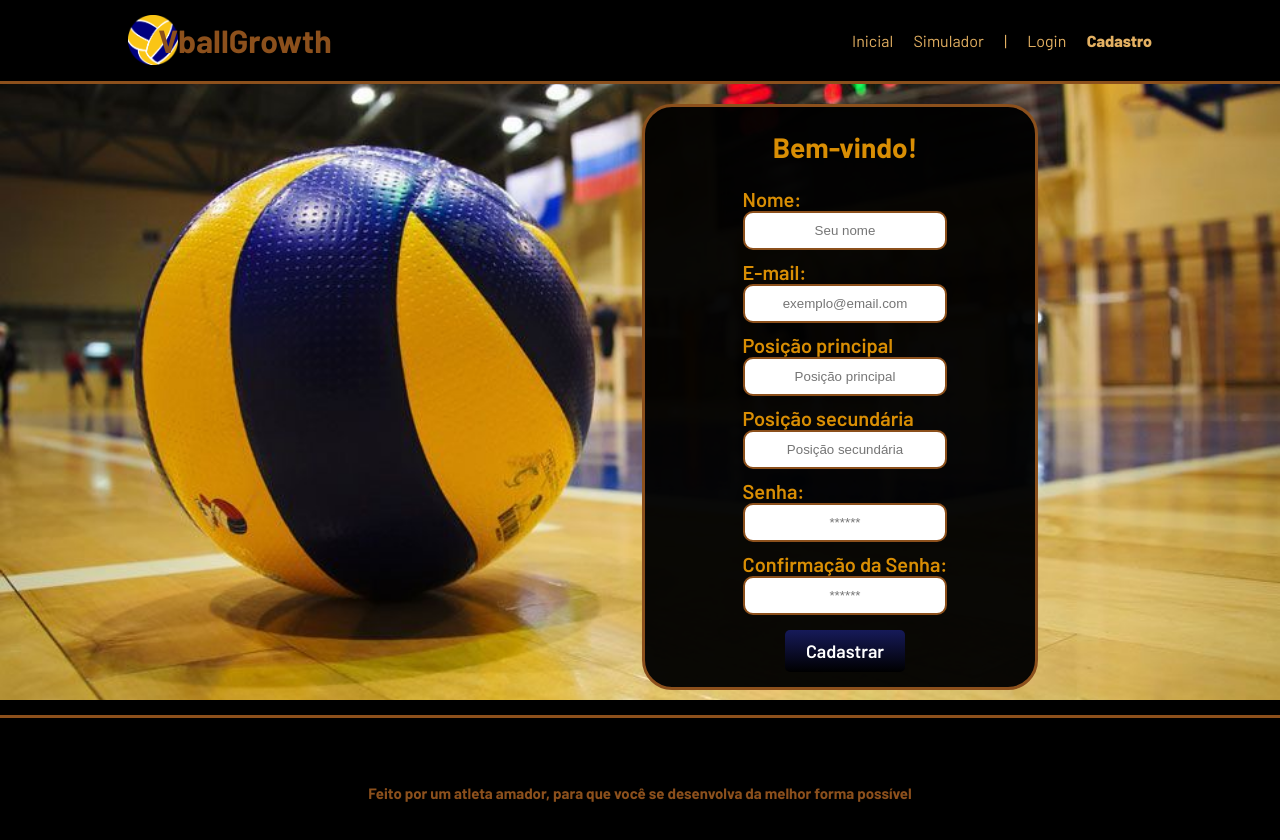
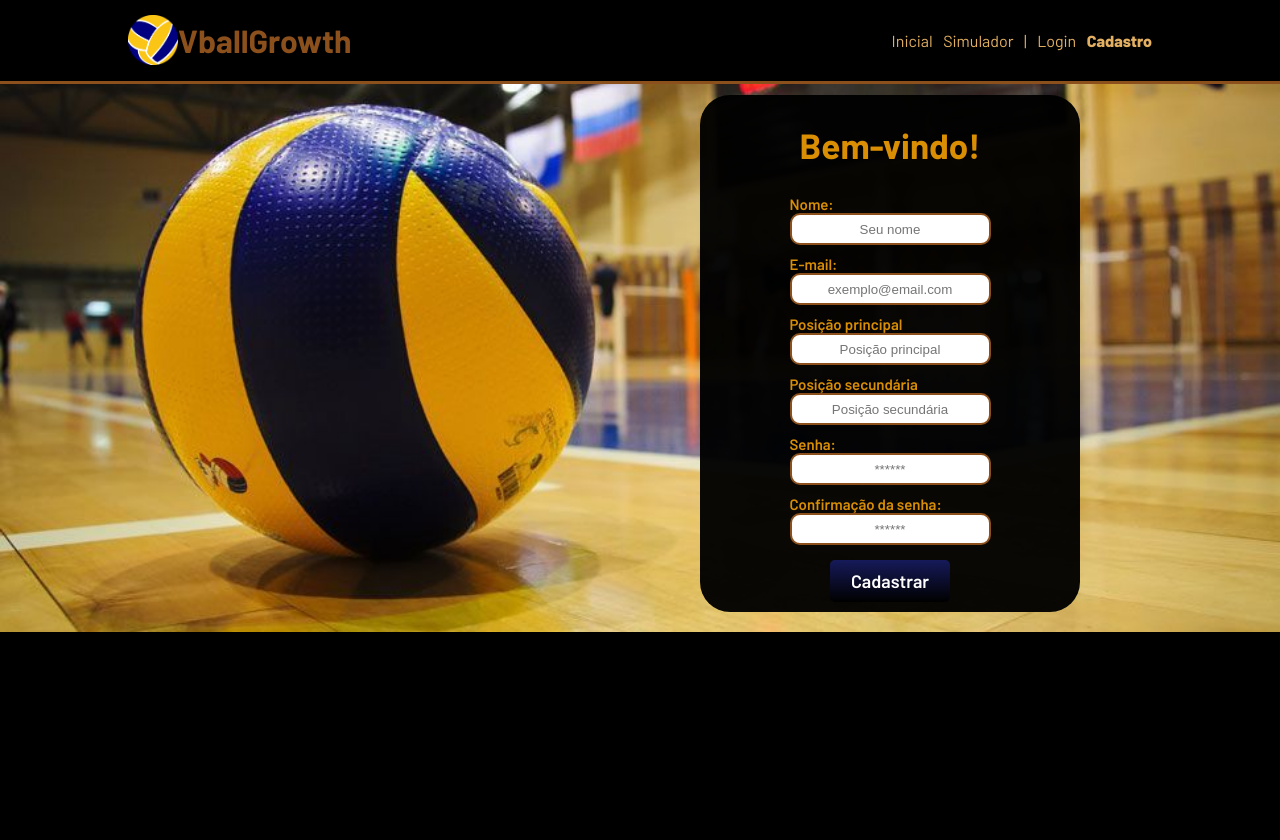
Before and after one commit to DiogoDMH/Projeto-Individual-VolleyBall, a website: page public/cadastro.html in a window 1280 px wide. After the commit the page ends 800 px from the top, so only its background shows below. Drawn offline with Linux system fonts and the light colour scheme.

Commit message:
Alterações em relação ao diretório css

```diff
--- a/public/cadastro.html
+++ b/public/cadastro.html
@@ -13,7 +13,9 @@
 
 
     <link rel="icon" href="../public/assets/imgs/bola-de-voleibol.png   ">
-    <link rel="stylesheet" href="./css/style.css">
+    <link rel="stylesheet" href="./css/body.css">
+    <link rel="stylesheet" href="./css/header-------.css">
+    <link rel="stylesheet" href="./css/cadastro.css ">
     <link rel="preconnect" href="https://fonts.gstatic.com">
     <link
         href="https://fonts.googleapis.com/css2?family=Exo+2:ital,wght@0,100;0,200;0,300;0,400;0,500;0,600;0,700;0,800;0,900;1,100;1,200;1,300;1,400;1,500;1,600;1,700;1,800;1,900&display=swap"
@@ -49,15 +51,15 @@
     <!--header fim-->
 
 
-    <div class="banner ">
+    <div class="banner">
         <div class="alerta_erro">
             <div class="card_erro" id="cardErro">
                 <span id="mensagem_erro"></span>
             </div>
         </div>
         <div class="container tamanho-conteudo">
-            <div class="card medio">
-                <h2>Bem-vindo!</h2>
+            <div class="card_medio">
+                <h2 class="h2">Bem-vindo!</h2>
                 <div class="formulario">
 
                     <!--
@@ -80,14 +82,11 @@
                     <span class="tipo_campo">Senha:</span>
                     <input id="senha_input" type="password" placeholder="******">
 
-                    <span class="tipo_campo">Confirmação da Senha:</span>
+                    <span class="tipo_campo">Confirmação da senha:</span>
                     <input id="confirmacao_senha_input" type="password" placeholder="******">
 
                     <button class="btn" onclick="cadastrar()">Cadastrar</button>
 
-                </div>
-                <div id="div_aguardar" class="loading-div">
-                    <img src="./assets/circle-loading.gif" id="loading-gif">
                 </div>
 
                 <div id="div_erros_login">
--- /dev/null
+++ b/public/css/body.css
@@ -0,0 +1,13 @@
+@import url('https://fonts.googleapis.com/css2?family=Barlow:ital,wght@0,100;0,200;0,300;0,400;0,500;0,600;0,700;0,800;0,900;1,100;1,200;1,300;1,400;1,500;1,600;1,700;1,800;1,900&display=swap');
+
+body {
+  margin: 0;
+  padding: 0;
+  font-family: 'Barlow', "Segoe UI", Tahoma, Geneva, Verdana, sans-serif;
+  background-color: #000000;
+}
+
+.logo_png {
+    width: 50px;
+    height: 50px;
+  }
--- /dev/null
+++ b/public/css/cadastro.css
@@ -0,0 +1,122 @@
+.banner {
+    padding: 100px 0 10px 200px;
+    color: #D98E04;
+    background-image: url("../assets/imgs/DESISTO.jpg ");
+    background-size: cover;
+    background-position: center;
+    background-repeat: no-repeat;
+    margin-top: 70px;
+  }
+
+  .banner .container {
+    font-size: 36px;
+    justify-content: center;
+    align-items: center;
+  }
+
+  .banner .container .card {
+    background-color: #000000f5;
+    height: fit-content;
+    width: 380px;
+    display: flex;
+    flex-direction: column;
+    color: #161A59;
+    align-items: center;
+    border-radius: 30px;
+    margin-left: 300px;
+  }
+
+  .card h2 {
+    font-size: 28px;
+    color: #D98E04;
+  }
+
+.h2 {
+font-size: 35px;
+}
+
+  .alerta_erro{
+    display: flex;
+    justify-content: flex-end;
+  }
+
+
+  .card_erro {
+    display: none;
+    background-color: #fff;
+    color: black;
+    width: 230px;
+    position: fixed;
+    border-radius: 4px;
+    border: #e6005a 3px solid;
+    padding: 10px;
+    margin-right: 10%;
+  }
+
+
+  .card_erro #mensagem_erro{
+    font-weight: 500;
+    font-size: 20px;
+  }
+
+
+  .tipo_campo {
+    color: #D98E04;
+  }
+
+  .formulario {
+    display: flex;
+    flex-direction: column;
+  }
+
+
+  .formulario .tipo_campo {
+    font-size: 15px;
+    font-weight: 600 !important;
+  }
+
+
+  input {
+    margin-bottom: 10px;
+    border: 2px solid #8C501C;
+    padding: 10px;
+    text-align: center;
+    border-radius: 10px;
+    height: 8px;
+  }
+
+  .btn {
+    font-family: "Barlow", sans-serif;
+    border: 0;
+    border-radius: 5px;
+    transition: 0.8s;
+    font-weight: 600;
+    font-size: 18px;
+    padding: 10px;
+    color: white;
+    background: linear-gradient(#161A59, #000000);
+    width: 120px;
+    align-self: center;
+    margin-top: 5px;
+    margin-bottom: 10px;
+    transition: 0.8s;
+  }
+
+  .btn:hover {
+    background: linear-gradient(#D98E04, transparent);
+    cursor: pointer;
+  }
+
+  .card_medio {
+    margin-top: -75px;
+    margin-bottom: 10px;
+    background-color: #000000f5;
+    height: fit-content;
+    width: 380px;
+    display: flex;
+    flex-direction: column;
+    color: #D98E04  ;
+    align-items: center;
+    border-radius: 30px;
+    margin-left: 300px;
+  }
--- /dev/null
+++ b/public/css/header-------.css
@@ -0,0 +1,58 @@
+.header {
+    border-bottom: 3px solid #8C501C;
+    position: fixed;
+    top: 0;
+    left: 0;
+    background: black;
+    width: 100%;
+  }
+
+  .header .container {
+    justify-content: space-between;
+  }
+
+  .header a {
+    text-decoration: none;
+    color: #e3b062;
+  }
+
+  .container {
+    width: 80%;
+    margin: auto;
+    display: flex;
+    align-items: center;
+  }
+
+  .header .container {
+    justify-content: space-between;
+  }
+
+  .social .container{
+    justify-content: center;
+  }
+
+  .social .container .boxes {
+    display: flex;
+    flex-direction: row;
+    justify-content: space-evenly;
+  }
+
+  .navbar {
+    width: 300px;
+    display: flex;
+    align-items: center;
+    justify-content: space-between;
+    list-style: none;
+    color: #e3b062;
+  }
+
+  .titulo {
+    color: #8C501C;
+    width: fit-content;
+    font-weight: 700;
+    margin-right: 500px;
+  }
+
+  .agora {
+    font-weight: 800;
+  }
--- a/public/css/style.css
+++ b/public/css/style.css
@@ -19,8 +19,6 @@ body {
   height: 50px;
 }
 
-
-
 .header {
   border-bottom: 3px solid #8C501C;
 }
@@ -31,7 +29,7 @@ body {
 
 .header a {
   text-decoration: none;
-  color: #e3b062;
+
 }
 
 .agora {
@@ -107,7 +105,6 @@ body {
 
 .social .container{
   justify-content: center;
-
 }
 
 
@@ -126,7 +123,6 @@ body {
   display: flex;
   flex-direction: row;
   justify-content: space-evenly;
-
 }
 
 .social p {
@@ -265,6 +261,7 @@ input {
   width: 120px;
   align-self: center;
   margin-top: 5px;
+
 }
 
 .btn:hover {
```
Also changed, not shown: public/css/index.css (added), public/css/login.css (added).
